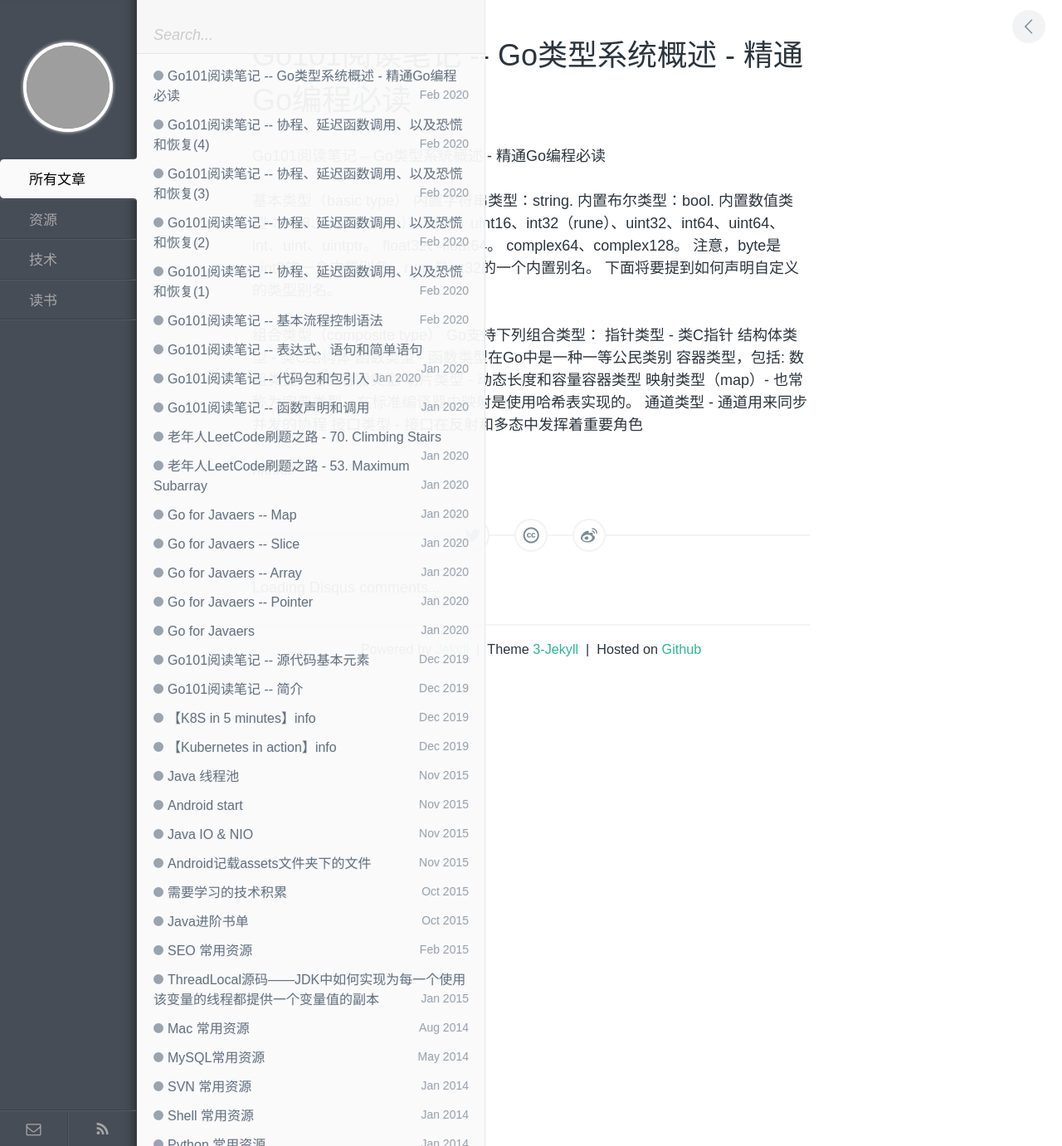
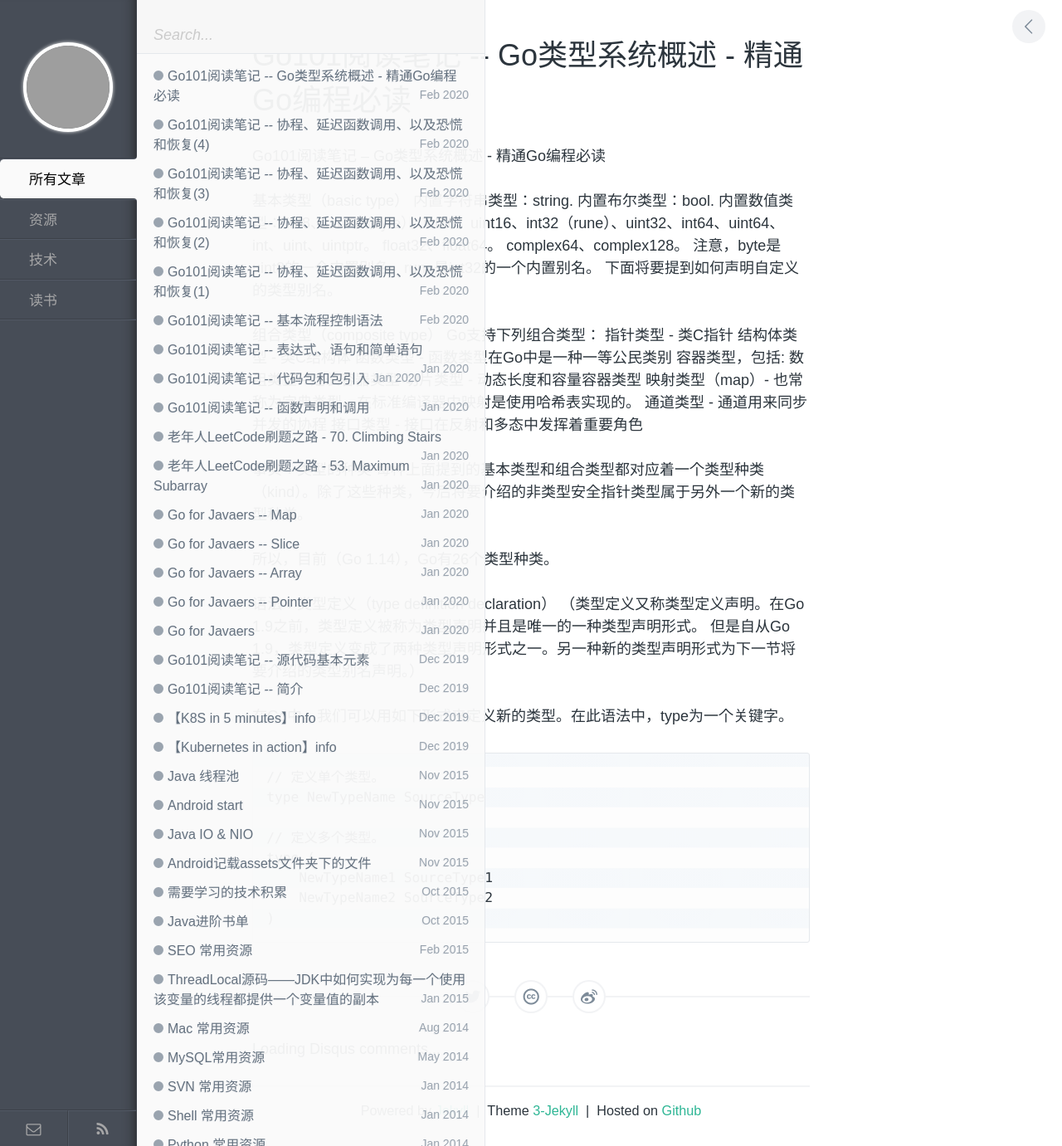
Before and after one commit to Arther-X/Arther-X.github.io, a Jekyll site: the page built from _posts/book/2020-02-28-go-101-go-type-system-overview.md, in a window 1280 px wide. Shown: the whole page at 83% size. Built offline with Jekyll 4.4.1, drawn with Linux system fonts in a browser that asks for light colours; comment, search, counter and statistics services are not loaded; grey boxes are pictures that could not be loaded.

Commit message:
[BLOG][Update][ArtherX] go101 go type system overview

````diff
--- a/_posts/book/2020-02-28-go-101-go-type-system-overview.md
+++ b/_posts/book/2020-02-28-go-101-go-type-system-overview.md
@@ -30,5 +30,22 @@ Go支持下列组合类型：
 接口类型 - 接口在反射和多态中发挥着重要角色
 
 
+事实：类型的种类
+每种上面提到的基本类型和组合类型都对应着一个类型种类（kind）。除了这些种类，今后将要介绍的非类型安全指针类型属于另外一个新的类型种类。
 
-hkhkk
+所以，目前（Go 1.14），Go有26个类型种类。
+
+语法：类型定义（type definition declaration）
+（类型定义又称类型定义声明。在Go 1.9之前，类型定义被称为类型声明并且是唯一的一种类型声明形式。 但是自从Go 1.9，类型定义变成了两种类型声明形式之一。另一种新的类型声明形式为下一节将要介绍的类型别名声明。）
+
+在Go中，我们可以用如下形式来定义新的类型。在此语法中，type为一个关键字。
+```
+// 定义单个类型。
+type NewTypeName SourceType
+
+// 定义多个类型。
+type (
+	NewTypeName1 SourceType1
+	NewTypeName2 SourceType2
+)
+```
````
